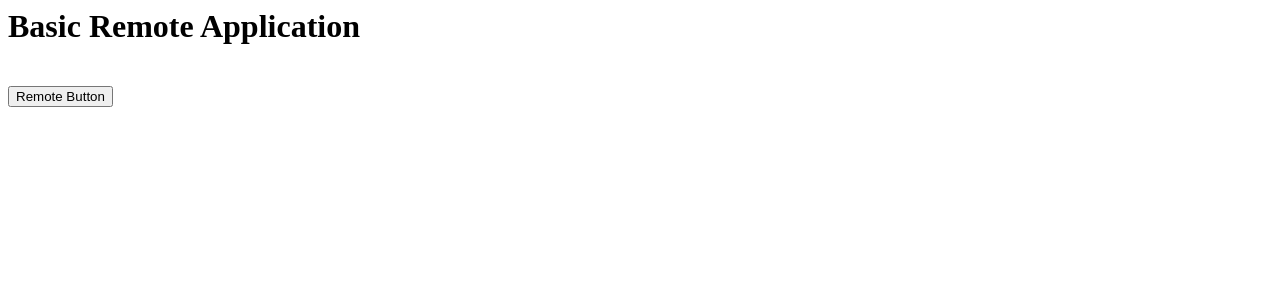
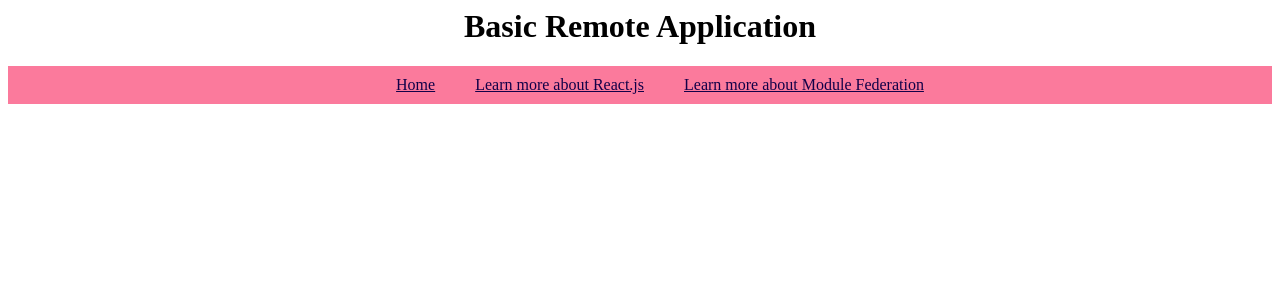
Before and after one commit to nearform/the-micro-frontends-workshop, a React app in the folder src/step-01-setting-up-remote/: page / in a window 1280 px wide. Shown: the top 300 px of the page. Built offline with nearby package versions, Linux system fonts and the light colour scheme.

Commit message:
Add NF colors to first 2 steps

```diff
--- a/src/step-01-setting-up-remote/src/App.js
+++ b/src/step-01-setting-up-remote/src/App.js
@@ -1,10 +1,17 @@
-import Button from './Button';
 import React from 'react';
+import Nav from './components/Nav';
+
+
+const links = [
+  { url: '/', label: 'Home' },
+  { url: 'https://react.dev/', label: 'Learn more about React.js' },
+  { url: 'https://webpack.js.org/concepts/module-federation/', label: 'Learn more about Module Federation' }
+]
 
 const App = () => (
   <div>
-    <h1>Basic Remote Application</h1>
-    <Button />
+    <h1 style={{textAlign: "center"}}>Basic Remote Application</h1>
+    <Nav links={links} />
   </div>
 );
 
--- /dev/null
+++ b/src/step-01-setting-up-remote/src/components/Nav.js
@@ -0,0 +1,26 @@
+import * as React from 'react';
+
+const Nav = ({ links }) => {
+  return (
+    <nav
+      style={{
+        background: "#fb7a9c",
+        width: "100%",
+        color: "white",
+        textAlign: "center",
+        display: "block"
+      }}
+    >
+      <ul>
+        { links.map((link, i) => (
+          <li key={i} style={{display: "inline-block", padding: "10px 20px" }}>
+            <a style={{color: "#120048"}} href={link.url}>{link.label}</a>
+          </li> )
+          )
+        }
+      </ul>
+    </nav>
+  );
+};
+
+export default Nav;
--- a/src/step-01-setting-up-remote/webpack.config.js
+++ b/src/step-01-setting-up-remote/webpack.config.js
@@ -31,7 +31,7 @@ module.exports = {
       name: 'remote',
       filename: 'remoteEntry.js',
       exposes: {
-        './Button': './src/Button',
+        './Nav': './src/components/Nav',
       },
       shared: { react: { singleton: true }, 'react-dom': { singleton: true } },
     }),
```
Also changed, not shown: src/step-02-setting-up-host/components/nextjs-layout-box.js (+8 -10 lines), src/step-02-setting-up-host/pages/index.js (+13 -8 lines), src/step-01-setting-up-remote/README.md, 1 other file (tests, documents, lock files or other folders).
